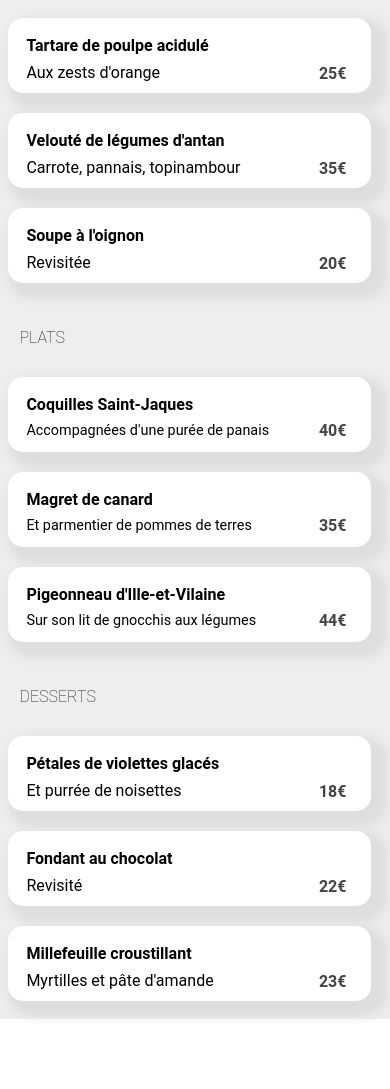
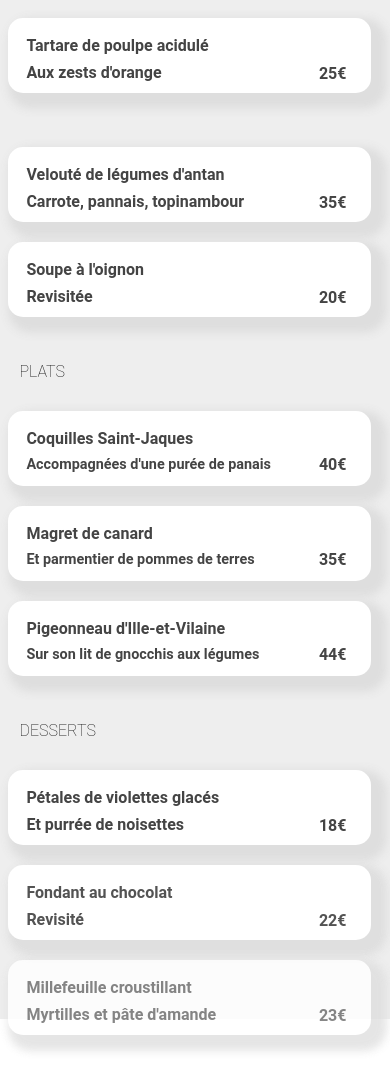
Before and after one commit to esther-jimenez64/EstherJimenez_3__31-05-2021, a website: page Menu/ALaFrance.html in a window 390 px wide. Shown: the part 380-1469 px from the top of the page. Drawn offline with Linux system fonts and the light colour scheme; a web font is replaced by a local one.

Commit message:
check menu 3ème  parti responsive

```diff
--- a/Menu/ALaFrance.html
+++ b/Menu/ALaFrance.html
@@ -40,26 +40,48 @@
                     </a>
                     <!--titre entrées-->
                     <a href="">
+                        <div class="effetEspeletteOpac">
                             <div class="backgroundCards">
                                 <!--Première card Entrées-->
+                                <div class="effetEspeletteOpac">
+                                    <div class="effetEspelette">
                                         <p> Tartare de poulpe acidulé</p>
                                         <p>Aux zests d'orange</p>
                                         <div class="numero">25€</div>
+                                    </div>
+                                </div>
+                            </div>
+                        </div>
+
                         <div class="heart">
                             <i class="far fa-heart"></i>
                         </div>
-                        </div>
+
+                        <div class="effetCanardOpac">
                             <div class="backgroundCards">
                                 <!--Deuxième cards Entrées-->
+                                <div class="effetCanardOpac">
+                                    <div class="effetCanard">
                                         <p>Velouté de légumes d'antan </p>
                                         <p>Carrote, pannais, topinambour</p>
                                         <div class="numero">35€</div>
                                     </div>
+                                </div>
+                            </div>
+                        </div>
+
+
+                        <div class="effetOeoufOpac">
                             <div class="backgroundCards">
                                 <!--Troisième cards Entrées-->
+                                <div class="effetOeufOpac">
+                                    <div class="effetOeuf">
                                         <p>Soupe à l'oignon </p>
                                         <p>Revisitée</p>
                                         <div class="numero">20€</div>
+                                    </div>
+                                </div>
+                            </div>
                         </div>
                     </a>
                 </div>
@@ -72,26 +94,45 @@
                     </a>
                     <!--Titre Plat-->
                     <a href="">
+                        <div class="effetBeoufOpac">
                             <div class="backgroundCards">
                                 <!--Primière cards Plat-->
+                                <div class="effetBeoufOpac">
+                                    <div class="effetBeouf">
                                         <p>Coquilles Saint-Jaques </p>
                                         <p class="tailleP">Accompagnées d'une purée de panais</p>
                                         <div class="numero">40€</div>
                                     </div>
+                                </div>
+                            </div>
+                        </div>
 
+                        <div class="effetQueueOpac">
                             <div class="backgroundCards">
                                 <!--Deuxième cards Plat-->
+                                <div class="effetQueueOpac">
+                                    <div class="effetQueue">
                                         <p>Magret de canard </p>
                                         <p class="tailleP">Et parmentier de pommes de terres </p>
                                         <div class="numero">35€</div>
                                     </div>
+                                </div>
+                            </div>
+                        </div>
 
+                        <div class="effetturbotOpac">
                             <div class="backgroundCards">
                                 <!--Troisième cards Plat-->
+                                <div class="effetturbotOpac">
+                                    <div class="effetturbot">
                                         <p>Pigeonneau d'Ille-et-Vilaine </p>
                                         <p class="tailleP">Sur son lit de gnocchis aux légumes</p>
                                         <div class="numero">44€</div>
                                     </div>
+                                </div>
+                            </div>
+                        </div>
+
                     </a>
                 </div>
 
@@ -103,26 +144,45 @@
                     </a>
                     <!--titre Dessert-->
                     <a href="">
+                        <div class="effetBrestOpac">
                             <div class="backgroundCards">
                                 <!--Première cards Dessert-->
+                                <div class="effetBrestOpac">
+                                    <div class="effetBrest">
                                         <p>Pétales de violettes glacés</p>
                                         <p>Et purrée de noisettes</p>
                                         <div class="numero">18€</div>
                                     </div>
+                                </div>
+                            </div>
+                        </div>
 
+                        <div class="effetMacOpac">
                             <div class="backgroundCards">
                                 <!--Deuxième cards Dessert-->
+                                <div class="effetMacOpac">
+                                    <div class="effetMacaron">
                                         <p>Fondant au chocolat</p>
                                         <p>Revisité</p>
                                         <div class="numero">22€</div>
                                     </div>
+                                </div>
+                            </div>
+                        </div>
 
+                        <div class="effetMousseOpac">
                             <div class="backgroundCards">
                                 <!--Troisième cards Dessert-->
+                                <div class="effetMousseOpac">
+                                    <div class="effetMousse">
                                         <p>Millefeuille croustillant</p>
                                         <p>Myrtilles et pâte d'amande</p>
                                         <div class="numero">23€</div>
                                     </div>
+                                </div>
+                            </div>
+                        </div>
+
                     </a>
                 </div>
             </section>
--- a/Menu/desktopMenu.css
+++ b/Menu/desktopMenu.css
@@ -142,7 +142,7 @@
     color: black;
   }
   .backgroundCards {
-    position: relative;
+    position: absolute;
     left: 16px; /*position et class englobante des cards*/
     border-radius: 15px 15px 15px 15px;
     background-color: rgb(243, 243, 243);
@@ -204,59 +204,6 @@
   .effetOeoufOpac .numero {
     position: relative;
     bottom: 28px;
-  }
-
-  .squarecheck {
-    width: 80px;
-    height: 76px;
-    background: #99e2d0;
-    border-radius: 0px 10px 10px 0px;
-    position: relative;
-    bottom: 90px;
-    left: 330px;
-    transition: transform 200ms ease-in-out;
-    white-space: nowrap;
-    word-wrap: normal;
-    z-index: 1;
-    opacity: 0;
-    box-shadow: #ddddddee 8px 8px 8px 8px;
-    transition-duration: 0.9s;
-  }
-  .backgroundCards:hover .squarecheck {
-    transform: translate(-50px);
-    opacity: 1;
-  }
-  .fa-chevron-circle-down::before {
-    z-index: 1;
-    color: white;
-    position: relative;
-    left: 25px;
-    top: 25px;
-    font-size: 1.8rem;
-  }
-
-  .backgroundCards:hover .squarecheck .circle {
-    -webkit-animation: rotate 1s linear;
-    animation-duration: 200ms;
-  }
-  @-webkit-keyframes rotate {
-    /* 100% keyframe for  clockwise.
-       use 0% instead for anticlockwise */
-    100% {
-      -webkit-transform: rotate(360deg);
-    }
-  }
-
-  .backgroundCards:hover {
-    animation: petit 1.2s forwards;
-  }
-
-  @-webkit-keyframes petit {
-    /* 100% keyframe for  clockwise.
-       use 0% instead for anticlockwise */
-    to {
-      width: 150%;
-    }
   }
 
   /***Section Commander****/
--- /dev/null
+++ b/Menu/style.css
@@ -0,0 +1,53 @@
+.squarecheck {
+  width: 80px;
+  height: 76px;
+  background: #99e2d0;
+  border-radius: 0px 10px 10px 0px;
+  position: absolute;
+  top: 1px;
+  right: 2%;
+  left: 100%;
+  transition: transform 200ms ease-in-out;
+  white-space: nowrap;
+  word-wrap: normal;
+  z-index: 1;
+  opacity: 0;
+  box-shadow: #ddddddee 8px 8px 8px 8px;
+  transition-duration: 0.9s;
+}
+.backgroundCards:hover .squarecheck {
+  transform: translate(-30%);
+  opacity: 1;
+}
+.fa-chevron-circle-down::before {
+  z-index: 1;
+  color: white;
+  position: relative;
+  left: 25px;
+  top: 25px;
+  font-size: 1.8rem;
+}
+
+.backgroundCards:hover .squarecheck .circle {
+  -webkit-animation: rotate 1s linear;
+  animation-duration: 200ms;
+}
+@-webkit-keyframes rotate {
+  /* 100% keyframe for  clockwise.
+       use 0% instead for anticlockwise */
+  100% {
+    -webkit-transform: rotate(360deg);
+  }
+}
+
+.backgroundCards:hover {
+  animation: petit 1.5s forwards;
+}
+
+@-webkit-keyframes petit {
+  /* 100% keyframe for  clockwise.
+       use 0% instead for anticlockwise */
+  to {
+    width: 145%;
+  }
+}
```
Also changed, not shown: Menu/LaNoteEnchante.html (+3 -4 lines), Menu/Lapalettedugout.html (+1 -0 lines), Menu/LeDeliceDesSens.html (+3 -3 lines), Menu/desktopMenuLanote.css (line endings or trailing spaces). Lines whose indentation alone changed are shown as unchanged.
